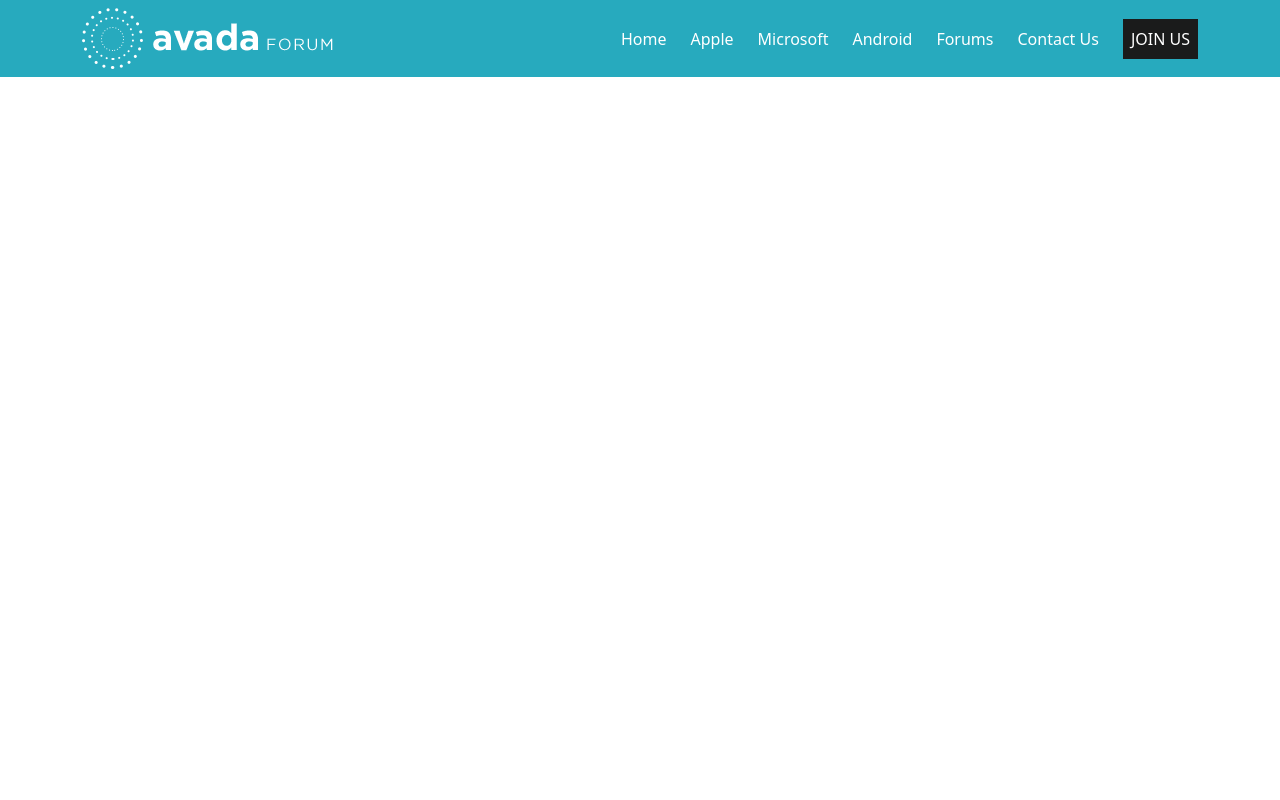
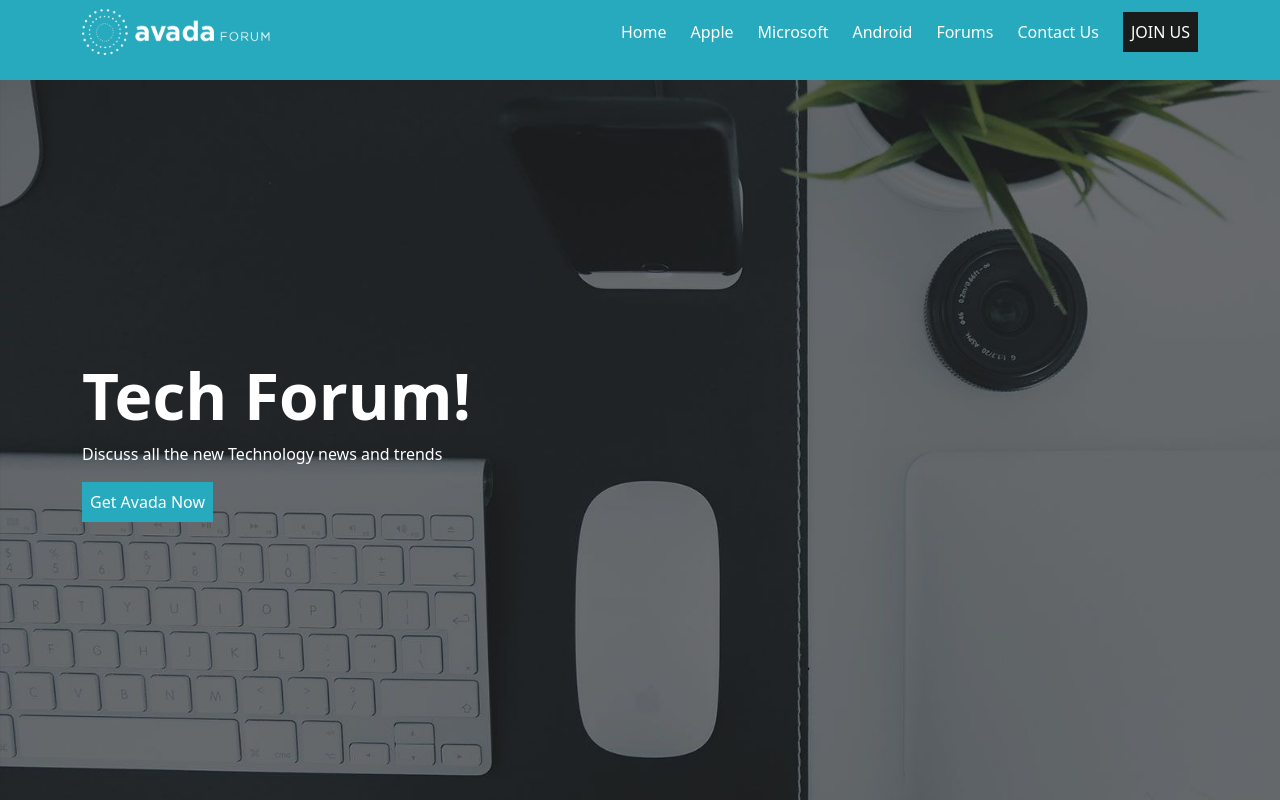
Before and after one commit to edoardorizzo/proj-html-vuejs, a Vue app: page / in a window 1280 px wide. Built offline with nearby package versions, Linux system fonts and the light colour scheme.

Commit message:
add hero

```diff
--- a/src/App.vue
+++ b/src/App.vue
@@ -18,7 +18,15 @@ export default {
   <SiteHeader></SiteHeader>
 
 
-  <main></main>
+  <main class="hero d-flex justify-content-center align-items-center">
+    <div class="container">
+      <div class="hero_content ">
+        <h1>Tech Forum!</h1>
+        <p>Discuss all the new Technology news and trends</p>
+        <button class="border-0 p-2">Get Avada Now</button>
+      </div>
+    </div>
+  </main>
 
 
   <footer></footer>
@@ -27,6 +35,27 @@ export default {
 
 
 <style lang="scss" scoped>
+@use './partials/partials.scss' as *;
+
+main{
+  background-image: url(/img/home_slider_bg.jpg);
+  height: 90vh;
+  background-size: cover;
+
+  .hero_content{
+    color: $white;
+
+    h1{
+      font-size: 64px;
+      font-weight: bold;
+    }
+
+    button{
+      background-color: $azure;
+      color: $white;
+    }
+  }
+}
 
 
 </style>
--- a/src/components/SiteHeader.vue
+++ b/src/components/SiteHeader.vue
@@ -13,14 +13,14 @@ export default {
 
 <template>
     <header>
-        <div class="container d-flex justify-content-between align-items-center pt-2 pb-2">
+        <div class="container d-flex justify-content-between align-items-center pt-1 pb-1">
             <div class="left_container">
-                <div class="header_logo">
+                <div class="header_logo w-75">
                     <img class="w-100" src="/img/logo.png" alt="">
                 </div>
             </div>
             <div class="right_container d-flex justify-content-center align-items-center">
-                <div class="navbar d-flex justify-content-center align-items-center">
+                <div class="navbar d-flex justify-content-center align-items-center fs-7">
                     <a v-for="voice in state.voices" class="text-decoration-none ms-4" href=""> {{ voice }}</a>
                     <button class="ms-4 border-0 p-2">JOIN US</button>
                 </div>
@@ -35,6 +35,7 @@ export default {
 
 header {
     background-color: $azure;
+    height: 10vh;
 
     a {
         color: $white;
```
